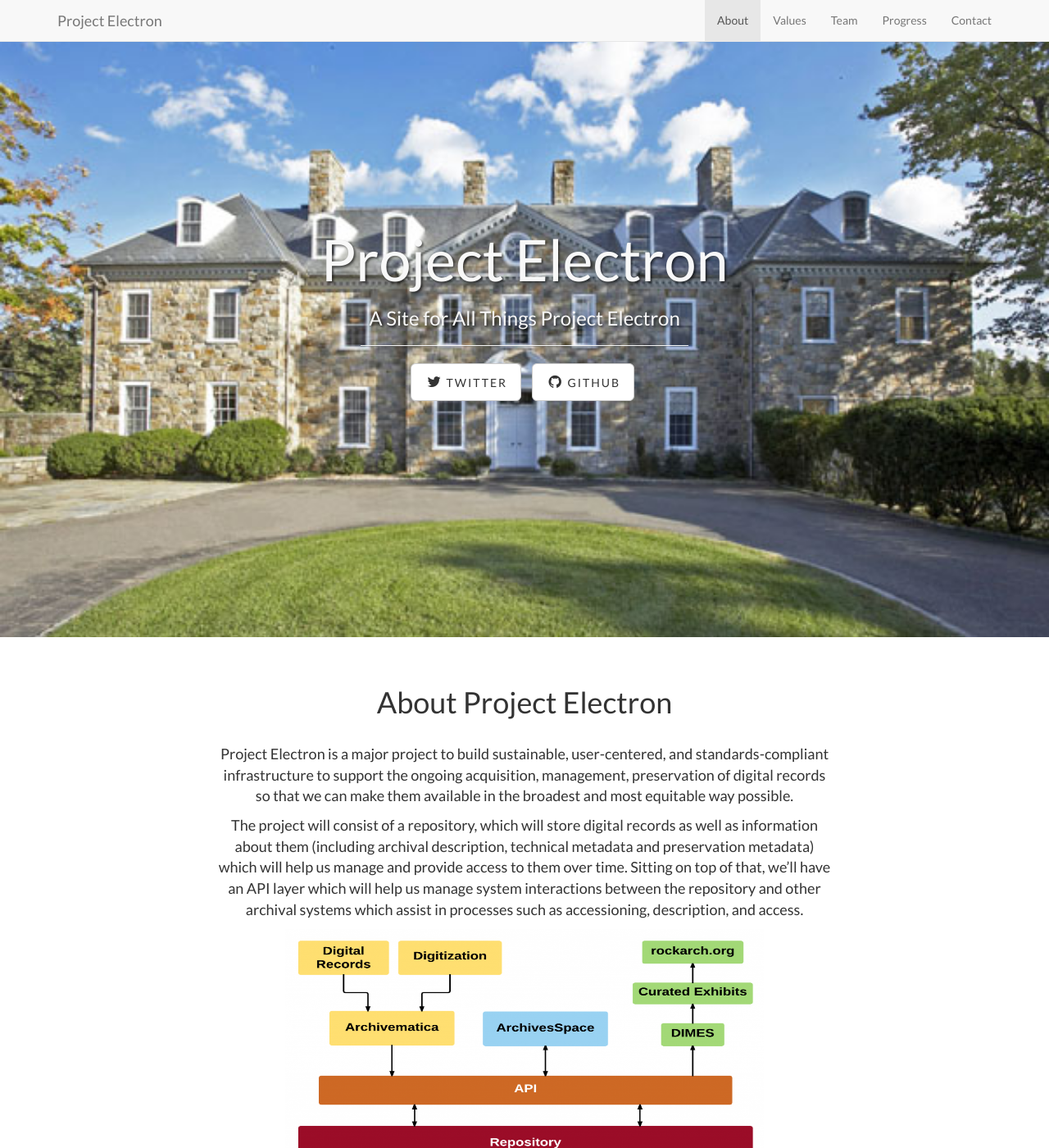
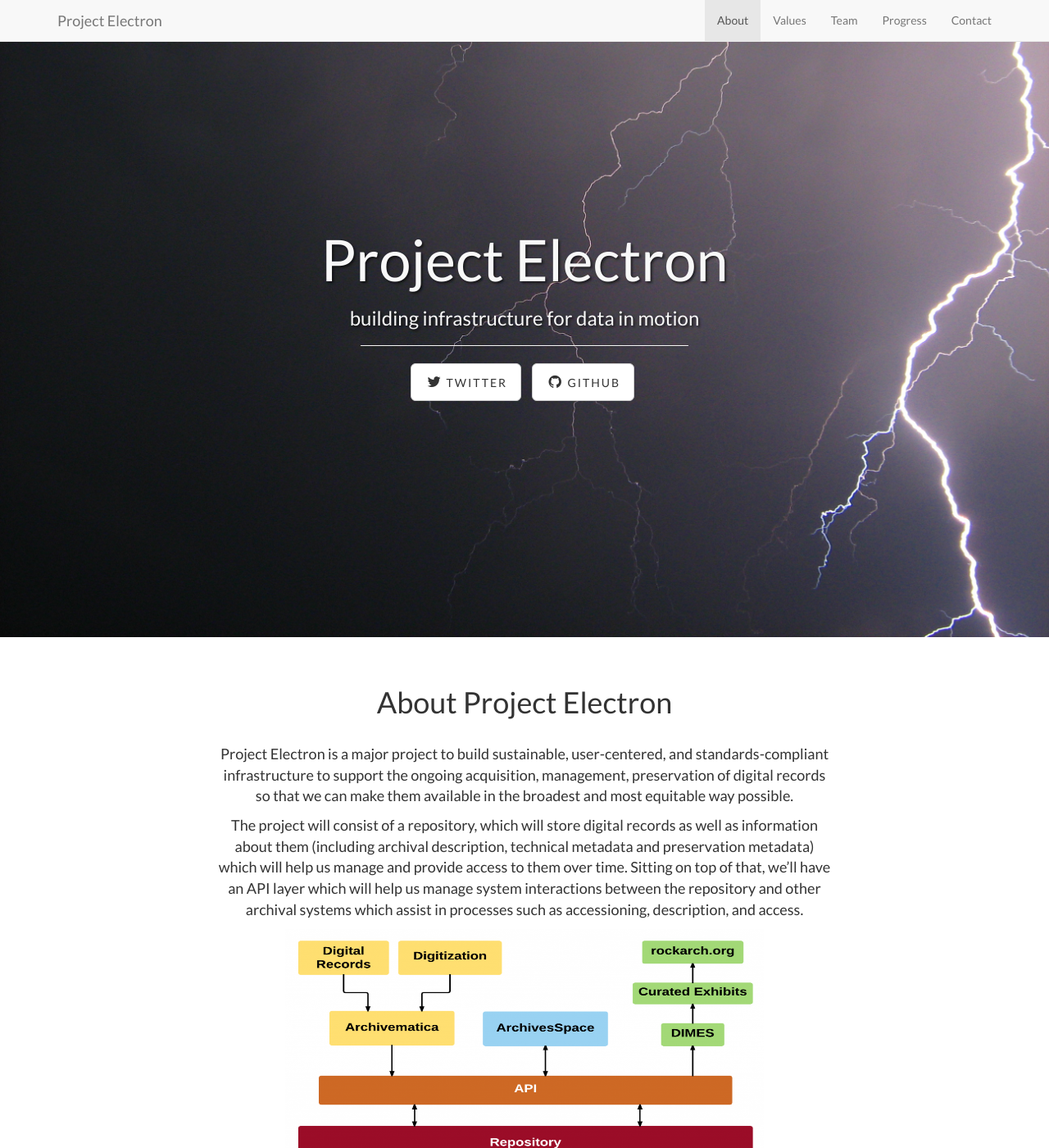
Before and after one commit to RockefellerArchiveCenter/project_electron, a Jekyll site: the page built from index.html, in a window 1280 px wide and 1400 px high. Shown: the whole window at 82% size. Built offline with Jekyll 4.4.1, drawn with Linux system fonts in a browser that asks for light colours; some of the changed text lies outside the part shown.

Commit message:
replacing images

```diff
--- a/_config.yml
+++ b/_config.yml
@@ -8,7 +8,8 @@ email: your-email@domain.com
 author: Your Name
 description: This website is the home of all news regarding the Rockefeller Archive Center and Marist College IT's Project Electron.
 copyright: 'Copyright &copy; 2016 Rockefeller Archive Center. All Rights Reserved.'
-credits: 'Credits: Landing Page is a free to use, open source Bootstrap theme created by <a href="http://startbootstrap.com/">Start Bootstrap</a>.'
+credits: 'Based on Landing Page theme by <a href="http://startbootstrap.com/">Start Bootstrap</a>. Lightning photo by <a href="
+https://www.flickr.com/photos/ribarnica/">ribarnica</a>.'
 
 # ----------------------- #
 #    Jekyll & Plugins     #
--- a/css/landing-page.css
+++ b/css/landing-page.css
@@ -31,7 +31,7 @@ h6 {
     padding-bottom: 50px;
     text-align: center;
     color: #f8f8f8;
-    background: url(../img/hillcrest.jpg) no-repeat center center;
+    background: url(../img/lightning.jpg) no-repeat bottom center;
     background-size: cover;
 }
 
@@ -112,7 +112,7 @@ h6 {
 .banner {
     padding: 100px 0;
     color: #f8f8f8;
-    background: url(../img/park_banner.jpg) no-repeat center center;
+    background: url(../img/lightning.jpg) no-repeat center center;
     background-size: cover;
 }
 
--- a/index.html
+++ b/index.html
@@ -1,5 +1,5 @@
 ---
 layout: default
 title: Project Electron
-subTitle: A Site for All Things Project Electron
+subTitle: building infrastructure for data in motion
 ---
```
Also changed, not shown: img/lightning.jpg (added), 3 other files.
